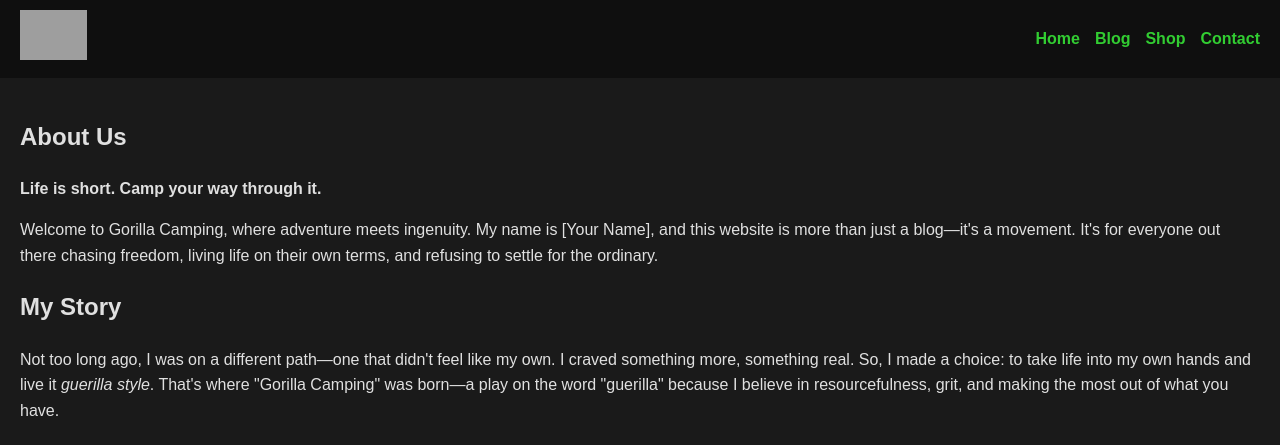
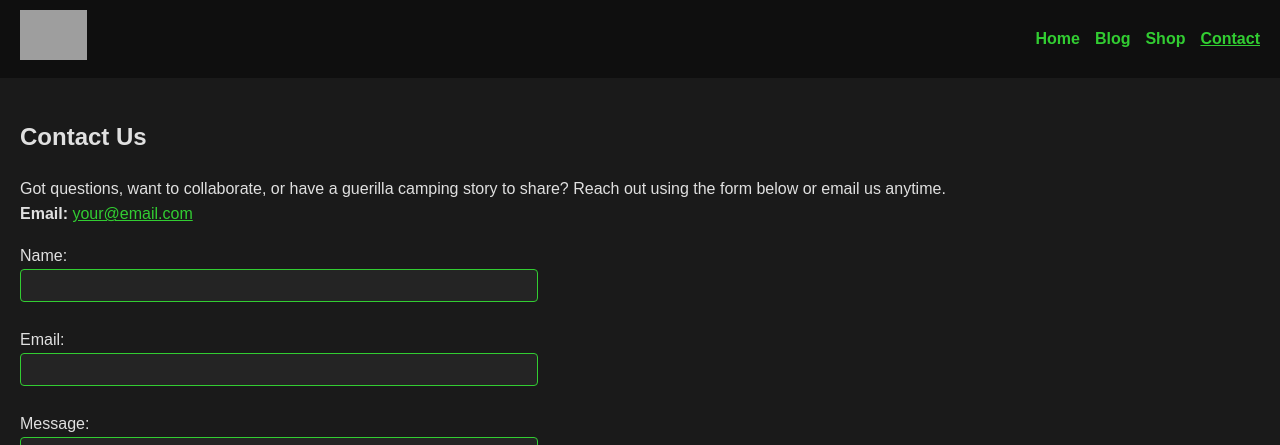
Before and after one commit to jnorvi5/gorillacamping-static, a Flask app: template templates/about.html in a window 1280 px wide. Shown: the top 445 px of the page. Run offline with Flask 3, Linux system fonts and the light colour scheme; the template is opened without the code that fills it, so the values that code supplies are empty; parts of the project's set-up code (start-up, migrations or seed data) failed here and were passed over; grey boxes are pictures that could not be loaded.

Commit message:
Update about.html

```diff
--- a/templates/about.html
+++ b/templates/about.html
@@ -3,16 +3,15 @@
 <head>
     <meta charset="UTF-8">
     <meta name="viewport" content="width=device-width, initial-scale=1.0">
-    <meta name="description" content="Discover the story behind Gorilla Camping, a guerilla-style camping and adventure blog. Join the tribe and embrace freedom.">
-    <meta name="keywords" content="Gorilla Camping, Guerilla Camping, Outdoor Adventures, Camping Blog, Affiliate Marketing">
+    <meta name="description" content="Contact Gorilla Camping for collaborations, questions, or to join our guerilla camping community.">
+    <meta name="keywords" content="Gorilla Camping Contact, Guerilla Camping, Outdoor Blog Contact, Affiliate Blog Contact">
     <meta name="author" content="Your Name">
-    <title>About Us - Gorilla Camping</title>
+    <title>Contact Us - Gorilla Camping</title>
     <link rel="stylesheet" href="/static/css/styles.css">
 </head>
 <body>
     <header>
         <div class="logo">
-            <!-- Placeholder for your logo -->
             <img src="/static/images/logo-placeholder.png" alt="Gorilla Camping Logo" />
         </div>
         <nav>
@@ -20,58 +19,38 @@
                 <li><a href="/">Home</a></li>
                 <li><a href="/blog">Blog</a></li>
                 <li><a href="/shop">Shop</a></li>
-                <li><a href="/contact">Contact</a></li>
+                <li><a href="/contact" class="active">Contact</a></li>
             </ul>
         </nav>
     </header>
 
     <main>
-        <section class="about-section">
-            <h1>About Us</h1>
-            <p><strong>Life is short. Camp your way through it.</strong></p>
+        <section class="contact-section">
+            <h1>Contact Us</h1>
             <p>
-                Welcome to Gorilla Camping, where adventure meets ingenuity. My name is [Your Name],
-                and this website is more than just a blog—it's a movement. It's for everyone out
-                there chasing freedom, living life on their own terms, and refusing to settle for
-                the ordinary.
+                Got questions, want to collaborate, or have a guerilla camping story to share?
+                Reach out using the form below or email us anytime.<br>
+                <strong>Email:</strong> <a href="mailto:your@email.com" style="color:#32CD32;">your@email.com</a>
             </p>
 
-            <h2>My Story</h2>
-            <p>
-                Not too long ago, I was on a different path—one that didn't feel like my own. I craved
-                something more, something real. So, I made a choice: to take life into my own hands
-                and live it <em>guerilla style</em>. That's where "Gorilla Camping" was born—a play
-                on the word "guerilla" because I believe in resourcefulness, grit, and making the most
-                out of what you have.
-            </p>
+            <!-- Simple Contact Form -->
+            <form method="POST" action="mailto:your@email.com" enctype="text/plain" style="max-width:500px;">
+                <label for="name">Name:</label><br>
+                <input type="text" id="name" name="name" required style="width:100%;padding:8px;"><br><br>
+                <label for="email">Email:</label><br>
+                <input type="email" id="email" name="email" required style="width:100%;padding:8px;"><br><br>
+                <label for="message">Message:</label><br>
+                <textarea id="message" name="message" rows="5" required style="width:100%;padding:8px;"></textarea><br><br>
+                <input type="submit" value="Send" style="background:#32CD32;color:#1a1a1a;padding:10px 20px;font-weight:bold;border:none;border-radius:4px;cursor:pointer;">
+            </form>
 
-            <div class="image-placeholder">
-                <!-- Placeholder for a story-related image -->
-                <img src="/static/images/about-story-placeholder.png" alt="Your Story Image">
+            <!-- Optional: MailerLite Email Signup Form Embed -->
+            <!--
+            <div style="margin-top:30px;">
+                <h2>Join the Tribe</h2>
+                <iframe src="YOUR_MAILERLITE_FORM_URL" frameborder="0" scrolling="no" style="width:100%; max-width:500px; height:300px;"></iframe>
             </div>
-
-            <h2>The Journey We're On</h2>
-            <p>
-                Now, I’m building this platform not just for me, but for <strong>us</strong>. I’m looking
-                for a tribe of like-minded adventurers, hustlers, and dreamers to join me as we figure
-                this out together. This site isn’t just about camping gear, tips, or affiliate marketing
-                (though I’ll share some great finds!)—it’s about embracing the guerilla mindset. It’s
-                about finding freedom, building something from scratch, and supporting each other along
-                the way.
-            </p>
-
-            <div class="image-placeholder">
-                <!-- Placeholder for a community-related image -->
-                <img src="/static/images/community-placeholder.png" alt="Community Image">
-            </div>
-
-            <h2>Why I Built Gorilla Camping</h2>
-            <p>
-                I’m on a mission to not just survive—but thrive. My goal is to turn this passion into a
-                sustainable income while helping others do the same. Whether you're here for the camping
-                stories, the product recommendations, or the community, know this: you’re part of something
-                real. Together, we’ll hustle smart, live fully, and create a life worth living.
-            </p>
+            -->
         </section>
     </main>
 
@@ -108,18 +87,20 @@
             text-decoration: none;
             font-weight: bold;
         }
-        nav a:hover {
+        nav a.active, nav a:hover {
             text-decoration: underline;
         }
-        .about-section {
+        .contact-section {
             padding: 20px;
         }
-        .image-placeholder img {
-            width: 100%;
-            max-width: 600px;
-            margin: 20px 0;
-            border: 2px solid #32CD32;
-            border-radius: 5px;
+        input, textarea {
+            background: #242424;
+            color: #e0e0e0;
+            border: 1px solid #32CD32;
+            border-radius: 4px;
+        }
+        input[type="submit"] {
+            margin-top: 10px;
         }
         footer {
             text-align: center;
```
